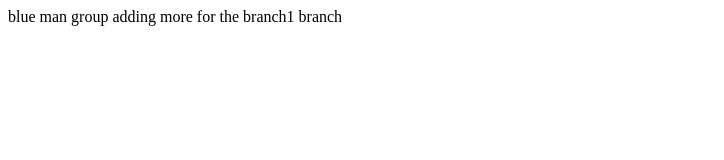
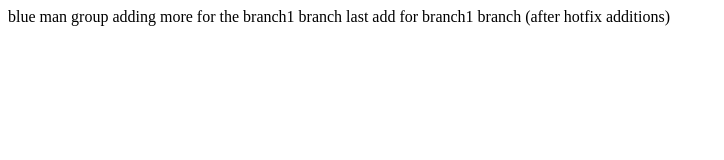
Before and after one commit to froggieeee/testapp, a plain HTML site: page index.html in a window 1280 px wide. Shown: the whole page, without its empty margins (0-724 px from the left). Drawn offline with Linux system fonts and the light colour scheme.

Commit message:
finished branch1 additions

```diff
--- a/index.html
+++ b/index.html
@@ -5,5 +5,6 @@
 	man
 	group
 adding more for the branch1 branch
+last add for branch1 branch (after hotfix additions)
 </body>
 </html>
```
